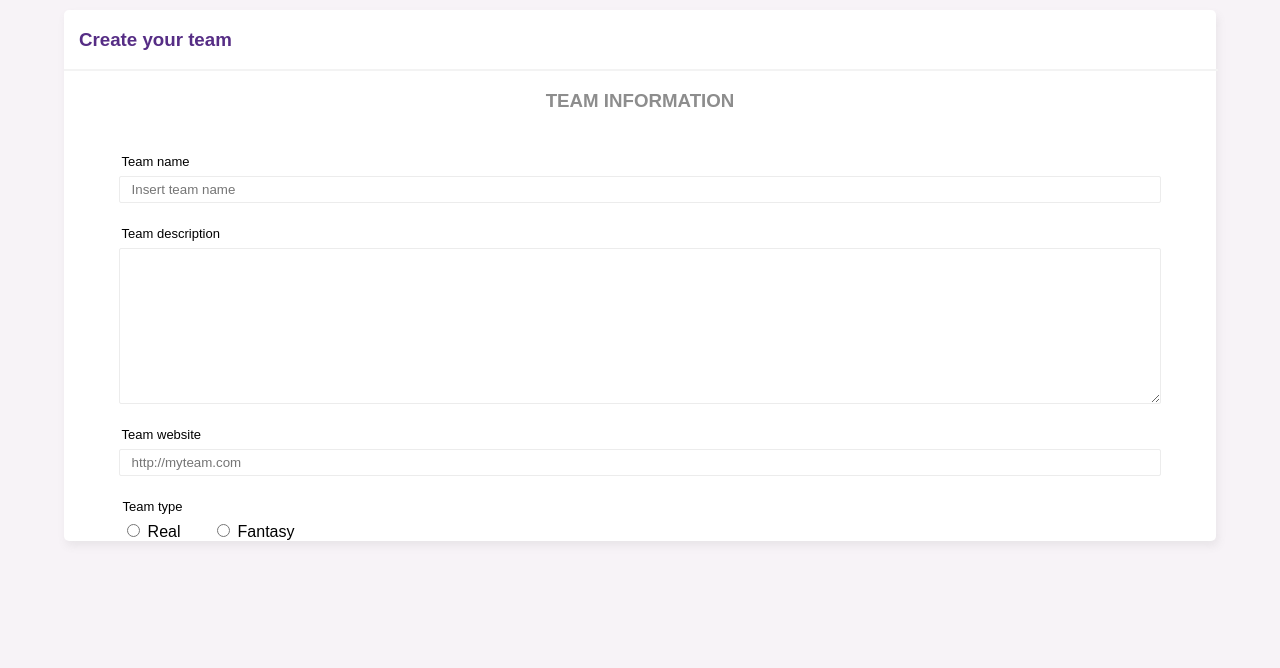
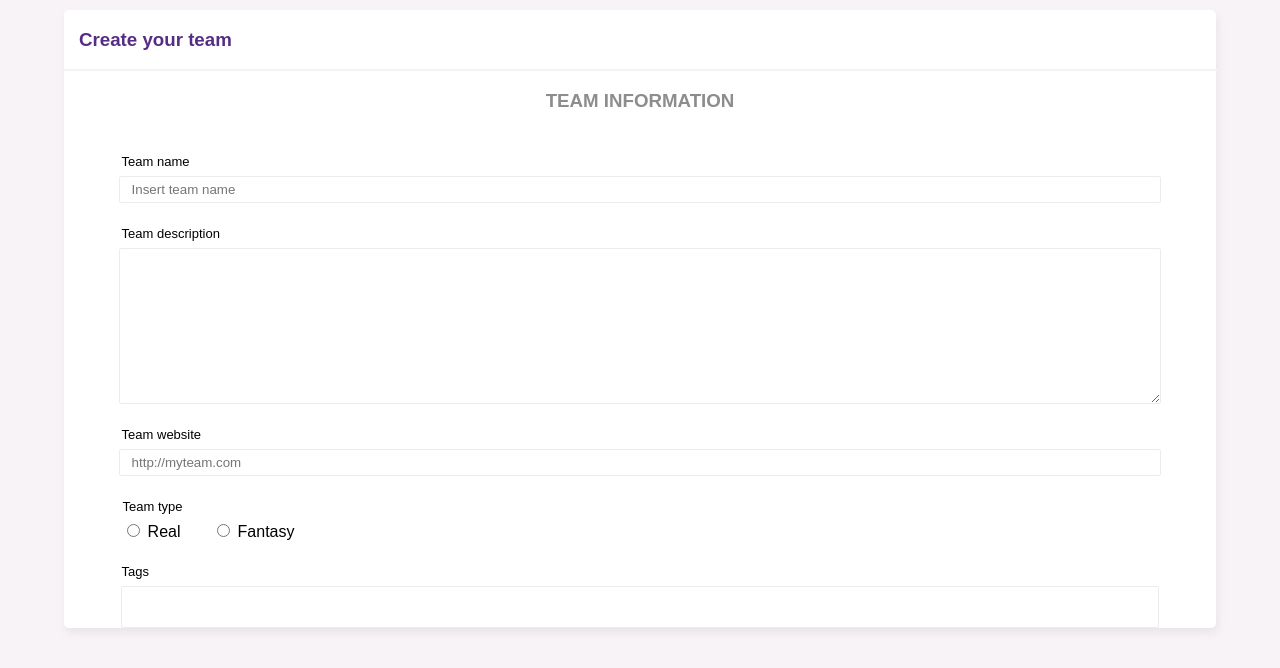
Before and after one commit to andre1828/squad-management-tool, a React (Create React App) app: page / in a window 1280 px wide. Shown: the top 668 px of the page. Built offline with nearby package versions, Linux system fonts and the light colour scheme.

Commit message:
implement tag list placeholder

```diff
--- a/src/CreateYourTeam/CreateYourTeam.js
+++ b/src/CreateYourTeam/CreateYourTeam.js
@@ -1,5 +1,4 @@
 import React from 'react'
-import ReactDOM from 'react-dom'
 import TeamInformation from './../TeamInformation/TeamInformation.js'
 import ConfigureSquad from './../ConfigureSquad/ConfigureSquad.js'
 import './CreateYourTeam.css'
--- a/src/Footer/Footer.js
+++ b/src/Footer/Footer.js
@@ -1,6 +1,5 @@
 import './Footer.css'
 import React from 'react'
-import ReactDOM from 'react-dom'
 
 function Footer() {
     return (
--- a/src/Header/Header.js
+++ b/src/Header/Header.js
@@ -1,6 +1,5 @@
 import './Header.css'
 import React from 'react'
-import ReactDOM from 'react-dom'
 import logo from './venturus.png'
 import avatar from './avatar.png'
 
--- /dev/null
+++ b/src/TagList/TagList.css
@@ -0,0 +1,9 @@
+.tag-list {
+    border: 1.3px solid #ececec;
+    border-radius: 2px;
+    height: 40px;
+    width: 90%;
+    margin-top: 7px;
+    margin-right: auto;
+    margin-left: auto;
+}
--- /dev/null
+++ b/src/TagList/TagList.js
@@ -0,0 +1,10 @@
+import React from 'react'
+import './TagList.css'
+
+function TagList() {
+    return (
+        <div className="tag-list"></div>
+    )
+}
+
+export default TagList
--- a/src/TeamInformation/TeamInformation.js
+++ b/src/TeamInformation/TeamInformation.js
@@ -2,6 +2,7 @@ import React from 'react'
 import ReactDOM from 'react-dom'
 import './TeamInformation.css'
 import RadioButton from './../RadioButton/RadioButton.js'
+import TagList from './../TagList/TagList.js'
 
 function TeamInformation() {
     return (
@@ -24,6 +25,10 @@ function TeamInformation() {
                 <RadioButton label="Real" placement="left" />
                 <RadioButton label="Fantasy" placement="right" />
             </div>
+            <div className="form-input">
+                <label>Tags</label>
+                <TagList/>
+            </div>
         </>
     )
 }
```
